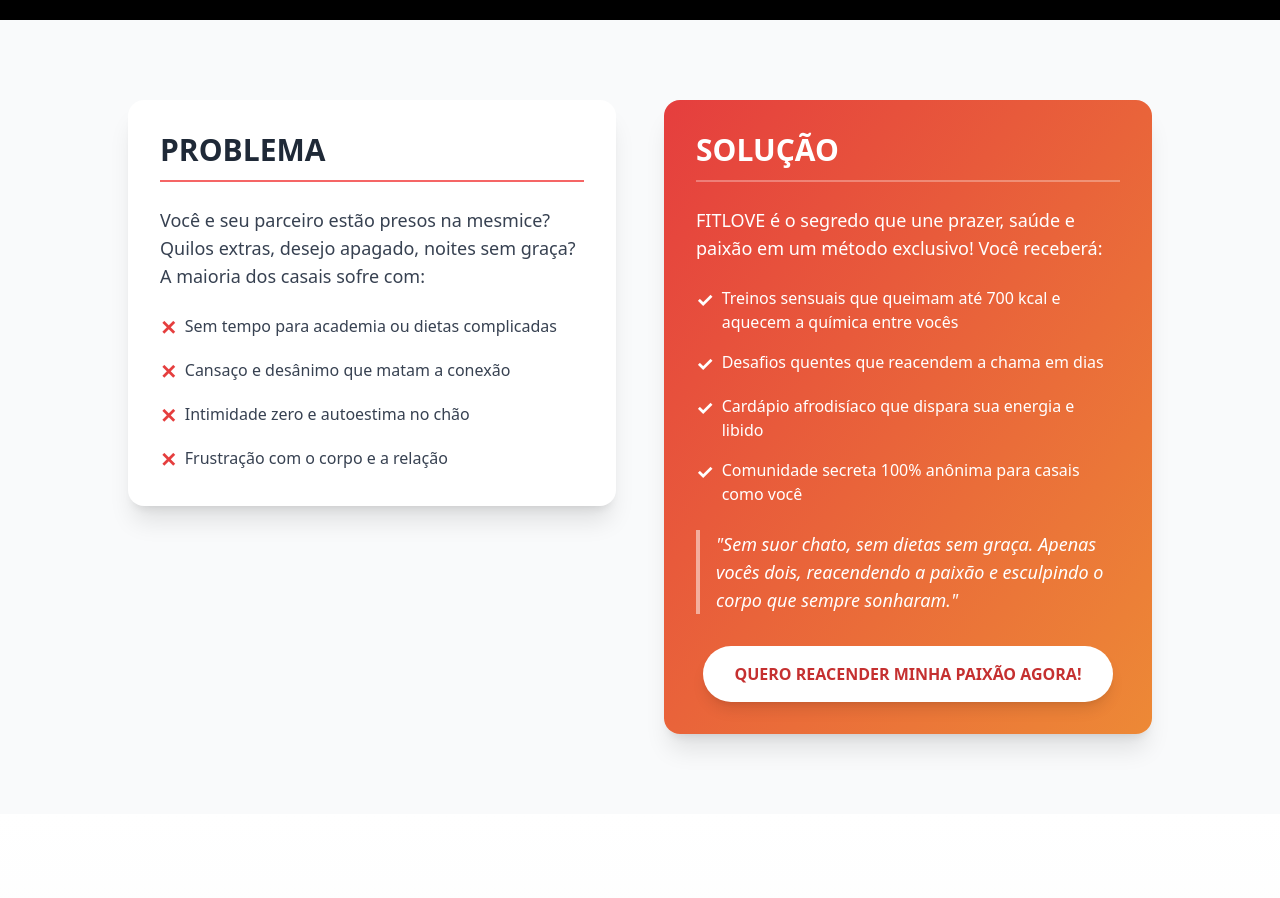
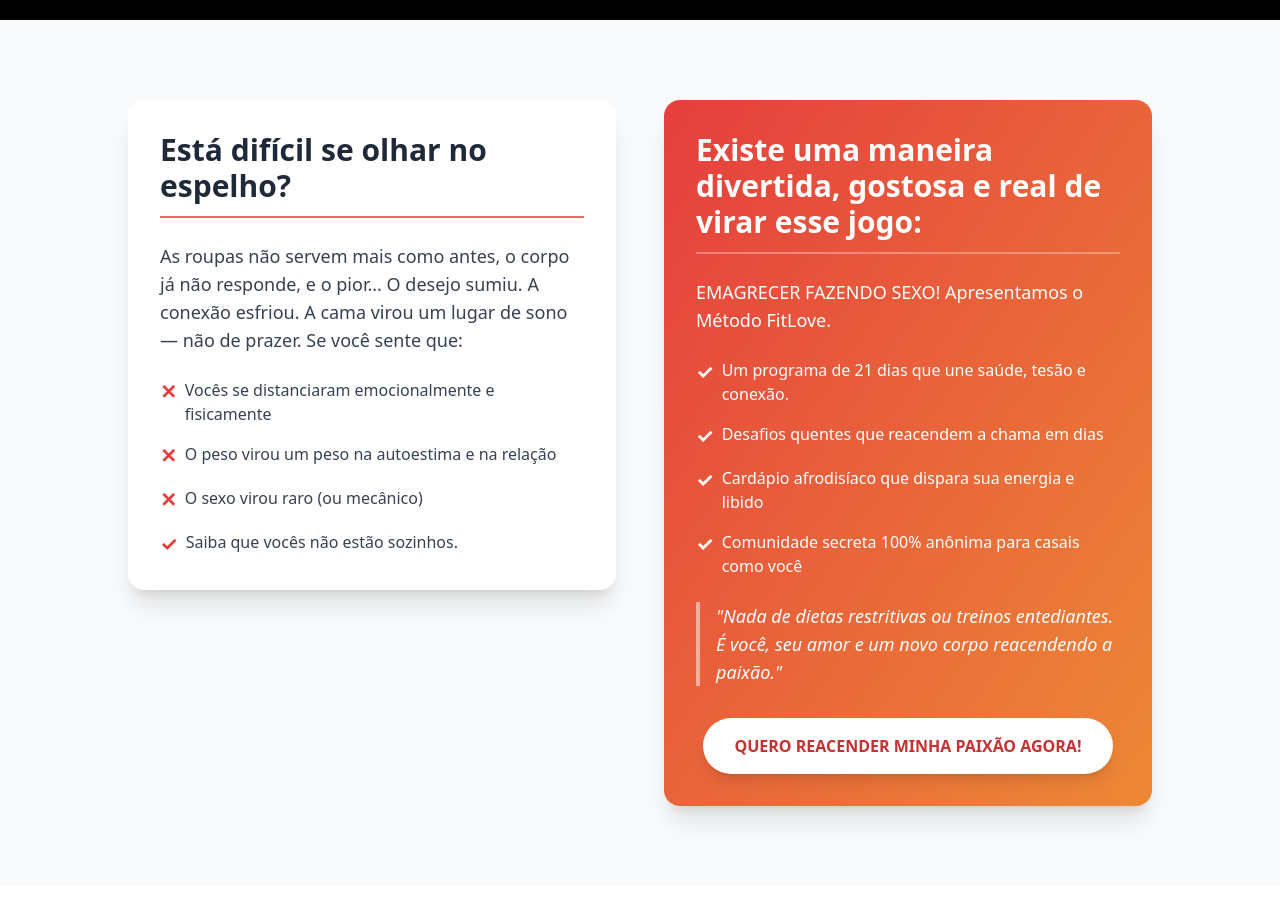
Before and after one commit to FitLove25/Fitloveapp, a React (Vite) app: page / in a window 1280 px wide. Shown: the part 780-1678 px from the top of the page. Built offline with nearby package versions, Linux system fonts and the light colour scheme.

Commit message:
Update ProblemSolution.tsx

```diff
--- a/src/components/ProblemSolution.tsx
+++ b/src/components/ProblemSolution.tsx
@@ -9,40 +9,43 @@ const ProblemSolution = () => {
           <div className="grid md:grid-cols-2 gap-12 items-start">
             {/* Problem Section */}
             <div className="bg-white rounded-2xl shadow-xl p-8 transform transition duration-500 hover:scale-105">
-              <h3 className="text-3xl font-bold mb-6 text-gray-800 border-b-2 border-red-400 pb-3">PROBLEMA</h3>
+              <h3 className="text-3xl font-bold mb-6 text-gray-800 border-b-2 border-red-400 pb-3">Está difícil se olhar no espelho?</h3>
               <p className="text-lg mb-6 text-gray-700">
-                Você e seu parceiro estão presos na mesmice? Quilos extras, desejo apagado, noites sem graça? A maioria dos casais sofre com:
+               As roupas não servem mais como antes, o corpo já não responde, e o pior...
+ O desejo sumiu. A conexão esfriou. A cama virou um lugar de sono — não de prazer. Se você sente que:
               </p>
               <ul className="space-y-4">
                 <li className="flex items-start">
                   <span className="text-red-500 font-bold mr-2 text-xl">✕</span>
-                  <span className="text-gray-700">Sem tempo para academia ou dietas complicadas</span>
+                  <span className="text-gray-700">Vocês se distanciaram emocionalmente e fisicamente</span>
                 </li>
                 <li className="flex items-start">
                   <span className="text-red-500 font-bold mr-2 text-xl">✕</span>
-                  <span className="text-gray-700">Cansaço e desânimo que matam a conexão</span>
+                  <span className="text-gray-700">O peso virou um peso na autoestima e na relação</span>
                 </li>
                 <li className="flex items-start">
                   <span className="text-red-500 font-bold mr-2 text-xl">✕</span>
-                  <span className="text-gray-700">Intimidade zero e autoestima no chão</span>
+                  <span className="text-gray-700">O sexo virou raro (ou mecânico)</span>
                 </li>
                 <li className="flex items-start">
-                  <span className="text-red-500 font-bold mr-2 text-xl">✕</span>
-                  <span className="text-gray-700">Frustração com o corpo e a relação</span>
+                  <span className="text-red-500 font-bold mr-2 text-xl">✓</span>
+                  <span className="text-gray-700">Saiba que vocês não estão sozinhos.</span>
                 </li>
               </ul>
             </div>
 
             {/* Solution Section */}
             <div className="bg-gradient-to-br from-red-500 to-orange-400 rounded-2xl shadow-xl p-8 text-white transform transition duration-500 hover:scale-105">
-              <h3 className="text-3xl font-bold mb-6 border-b-2 border-white/30 pb-3">SOLUÇÃO</h3>
+              <h3 className="text-3xl font-bold mb-6 border-b-2 border-white/30 pb-3">Existe uma maneira divertida, gostosa e real de virar esse jogo:
+</h3>
               <p className="text-lg mb-6">
-                FITLOVE é o segredo que une prazer, saúde e paixão em um método exclusivo! Você receberá:
+                 EMAGRECER FAZENDO SEXO! Apresentamos o Método FitLove.
               </p>
               <ul className="space-y-4">
                 <li className="flex items-start">
                   <span className="font-bold mr-2 text-xl">✓</span>
-                  <span>Treinos sensuais que queimam até 700 kcal e aquecem a química entre vocês</span>
+                  <span>Um programa de 21 dias que une saúde, tesão e conexão.
+</span>
                 </li>
                 <li className="flex items-start">
                   <span className="font-bold mr-2 text-xl">✓</span>
@@ -59,7 +62,7 @@ const ProblemSolution = () => {
               </ul>
 
               <p className="mt-6 text-lg italic border-l-4 pl-4 border-white/50">
-                "Sem suor chato, sem dietas sem graça. Apenas vocês dois, reacendendo a paixão e esculpindo o corpo que sempre sonharam."
+                "Nada de dietas restritivas ou treinos entediantes. É você, seu amor e um novo corpo reacendendo a paixão."
               </p>
 
               <div className="mt-8 text-center">
```
